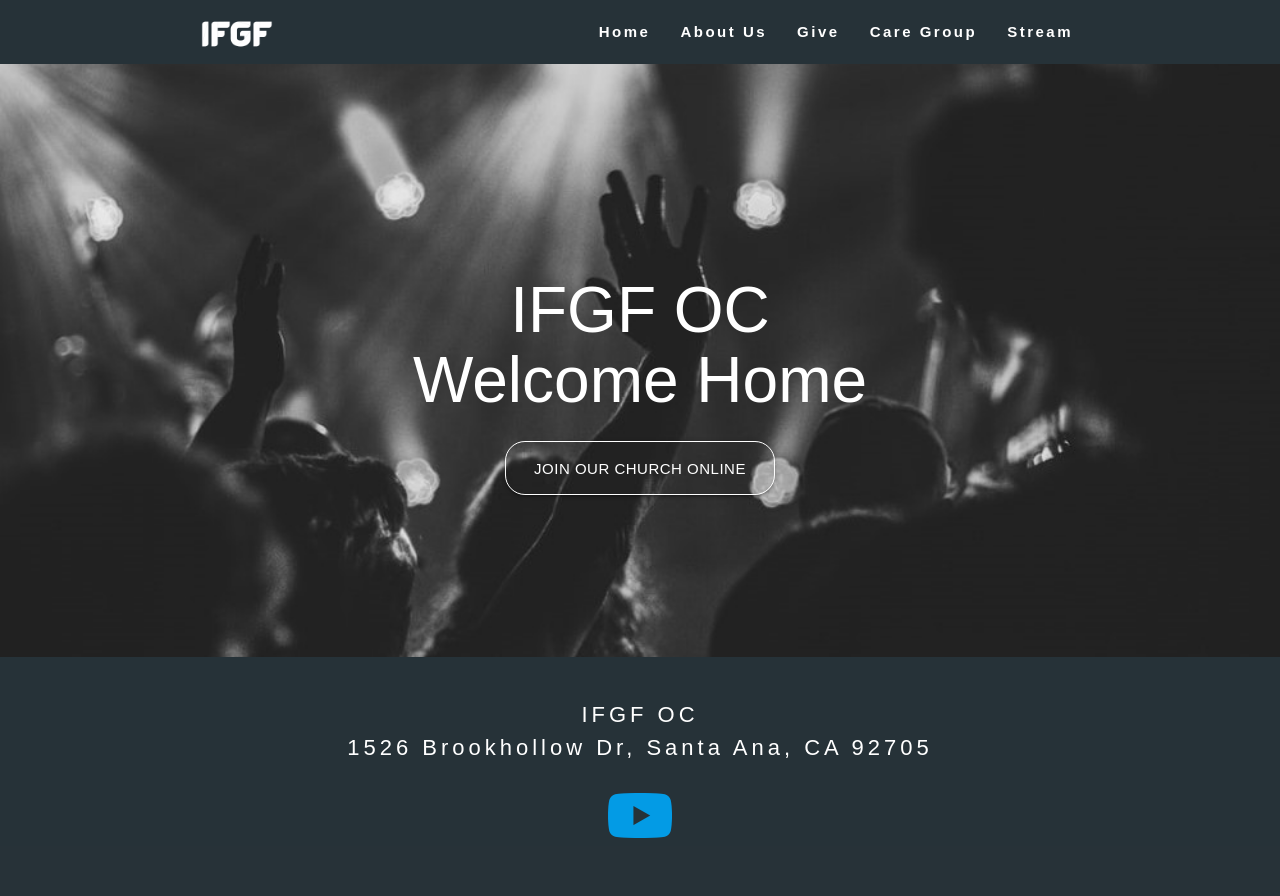
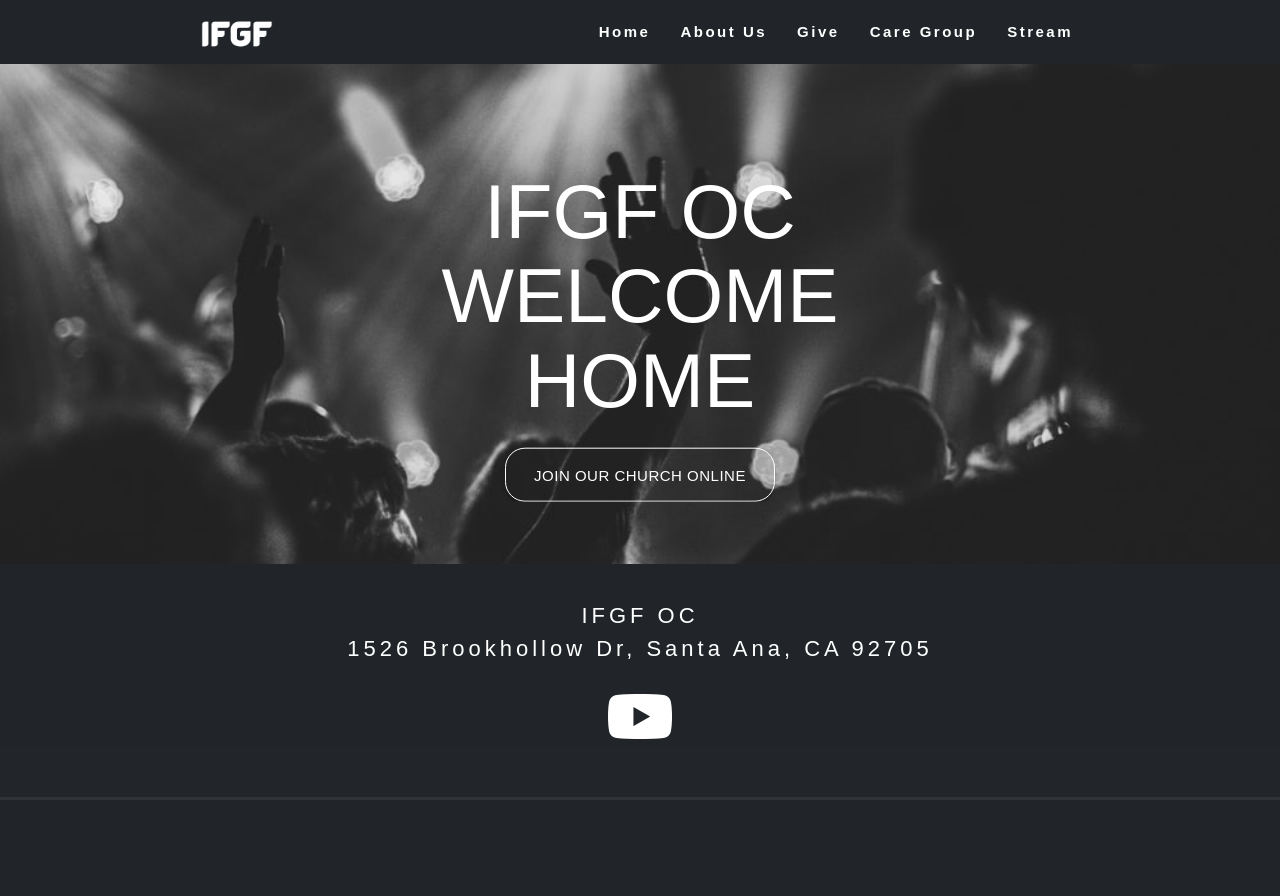
Before and after one commit to jthamrun/ifgfoc, a Django app: page / in a window 1280 px wide. After the commit the page ends 800 px from the top, so only its background shows below. Run offline with Django 3.2, Linux system fonts and the light colour scheme; some libraries are stand-ins or nearby versions; some web fonts are replaced.

Commit message:
FrontEnd Update 08/04/2020

```diff
--- a/ifgfoc/static/styles.css
+++ b/ifgfoc/static/styles.css
@@ -1,13 +1,17 @@
 body {
-    background-color: #212527;
+    background-color: #2f3336;
     color: white;
     font-family: 'Blinker', sans-serif;
 }
 
 ul > li > a {
-    color: white;
+    color: #ffffff;
     font-weight: bold;
     letter-spacing: 2.5px;
+}
+
+nav, .sidenav {
+    background-color: #212529 !important;
 }
 
 .footer-content > p {
@@ -105,35 +109,45 @@
     border: 1px solid grey;
 }
 
-.image {
+.hero-image {
     position: relative;
+    height: 500px;
+    background: url(../static/images/worship.jpg) no-repeat center;
+    background-size: cover;
 }
 
-.centered {
+.indexContainer {
     position: absolute;
     top: 50%;
     left: 50%;
     transform: translate(-50%, -50%);
+    overflow: hidden;
     text-align: center;
+    color: white;
+    text-transform: uppercase;
 }
 
-.centered > h1 {
-    font-size: 5vw;
+.indexContainer > h1 {
+    font-size: 6vw;
 }
 
-.centered > a {
+.indexContainer > a {
     outline: none;
     border-radius: 20px;
     border: 1px solid white;
 }
 
-.centered > a:hover {
+.indexContainer > a:hover {
     border: 1px solid grey;
 }
 
 .footer-content {
     position: relative;
     text-align: center;
+}
+
+.page-footer {
+    background-color: #212529;
 }
 
 #mobile-links > li > a {
@@ -149,15 +163,11 @@
 }
 
 .card {
+    border: solid white;
+    background-color: #343A40;
     transition: .5s;
-    background: #eee;
 }
 
 .card:hover {
     transform: scale(1.03);
-    background: #fff;
 }
-
-.card-content > p {
-    text-align: center;
-}
--- a/ifgfoc/templates/ifgfoc/index.html
+++ b/ifgfoc/templates/ifgfoc/index.html
@@ -14,11 +14,10 @@
 {% endblock %}
 
 {% block body %}
-    <div class="image">
-        <img class="responsive-img" src="{% static '/images/worship1.jpg' %}" width="1600" height="800">
-        <div class="centered">
-            <h1><span>IFGF OC<br/>Welcome Home</span></h1>
-            <a href="https://www.livestream.com/ifgfla/monroviaservice" class="waves-effect waves-light btn-large transparent">JOIN OUR CHURCH ONLINE</a>
+    <div class="hero-image">
+        <div class="indexContainer">
+            <h1><span>IFGF OC<br>Welcome Home</span></h1>
+            <a href="https://www.livestream.com/ifgfla/monroviaservice" target="_blank" class="waves-effect waves-light btn-large transparent">JOIN OUR CHURCH ONLINE</a>
         </div>
     </div>
 {% endblock %}
--- a/ifgfoc/templates/ifgfoc/layout.html
+++ b/ifgfoc/templates/ifgfoc/layout.html
@@ -18,7 +18,7 @@
 
     </head>
     <body>
-        <nav class="nav-wrapper blue-grey darken-4">
+        <nav class="nav-wrapper">
             <div class="container">
               <a href="./" class="brand-logo">
                   <img src="{% static '/images/ifgf.jpg' %}" width="90" height="80" class="responsive-img">
@@ -37,7 +37,7 @@
             </div>
         </nav>
 
-        <ul class="sidenav blue-grey darken-2" id="mobile-links">
+        <ul class="sidenav" id="mobile-links">
             <li>
                 <a href="#!" class="sidenav-close"><i class="material-icons" style="color:white">close</i></a>
             </li>
@@ -65,11 +65,11 @@
 
 
     </body>
-    <footer class="page-footer blue-grey darken-4">
+    <footer class="page-footer">
             <div class="footer-content">
                 <p> IFGF OC<br>1526 Brookhollow Dr, Santa Ana, CA 92705</p>
-                <a href="https://www.youtube.com/channel/UCnlbFb18WzWfsiYnmH10IWg">
-                  <i class="fab fa-youtube fa-4x"></i>
+                <a href="https://www.youtube.com/channel/UCnlbFb18WzWfsiYnmH10IWg" target="_blank">
+                  <i class="fab fa-youtube fa-4x" style="color:#ffffff"></i>
                 </a>
             </div>
             <div class="footer-copyright">
--- a/ifgfoc/templates/ifgfoc/stream.html
+++ b/ifgfoc/templates/ifgfoc/stream.html
@@ -9,7 +9,7 @@
         <iframe width="560" height="315" src="https://www.youtube.com/embed/videoseries?list=PL8jYgnBKHMmbfQ-hPGanUtPt1tROC2RcR"
         frameborder="0" allow="accelerometer; autoplay; encrypted-media; gyroscope; picture-in-picture" allowfullscreen></iframe>
     </div>
-    <a id="stream-btn" href="https://www.livestream.com/ifgfla/monroviaservice" class="waves-effect waves-light btn-large transparent">Stream Our Sunday Service Live</a>
+    <a id="stream-btn" href="https://www.livestream.com/ifgfla/monroviaservice" target="_blank" class="waves-effect waves-light btn-large transparent">Stream Our Sunday Service Live</a>
     <!-- <a href="https://www.livestream.com/ifgfla/monroviaservice">Stream Our Sunday Service Live</a> -->
 
 {% endblock %}
```
Also changed, not shown: ifgfoc/templates/ifgfoc/careGroup.html (+8 -8 lines), ifgfoc/templates/ifgfoc/give.html (+4 -4 lines), ifgfoc/static/images/family.jpg (deleted), ifgfoc/static/images/ifgf2.jpg (deleted), ifgfoc/static/images/yt_logo_mono_dark.png (added).
